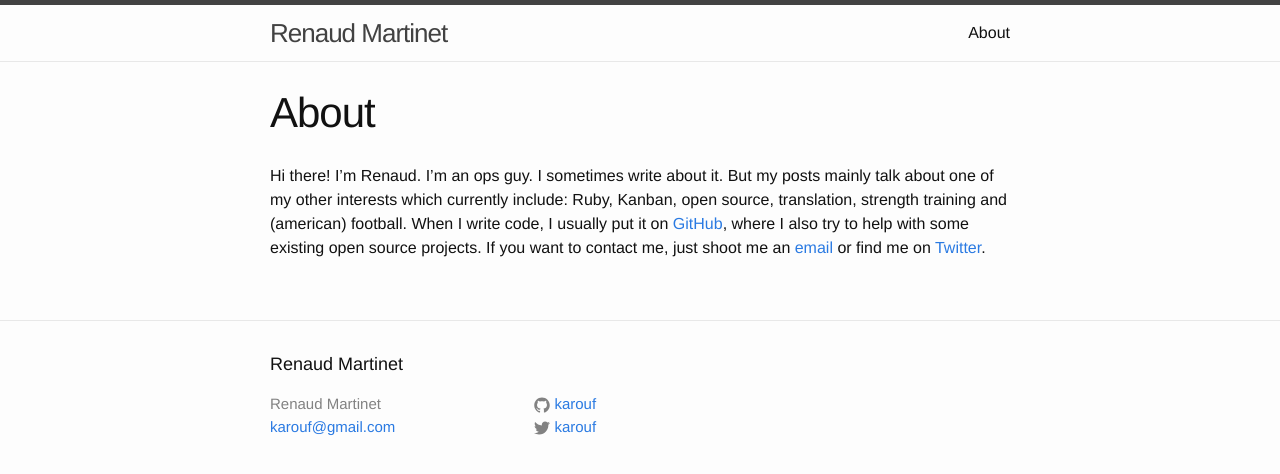
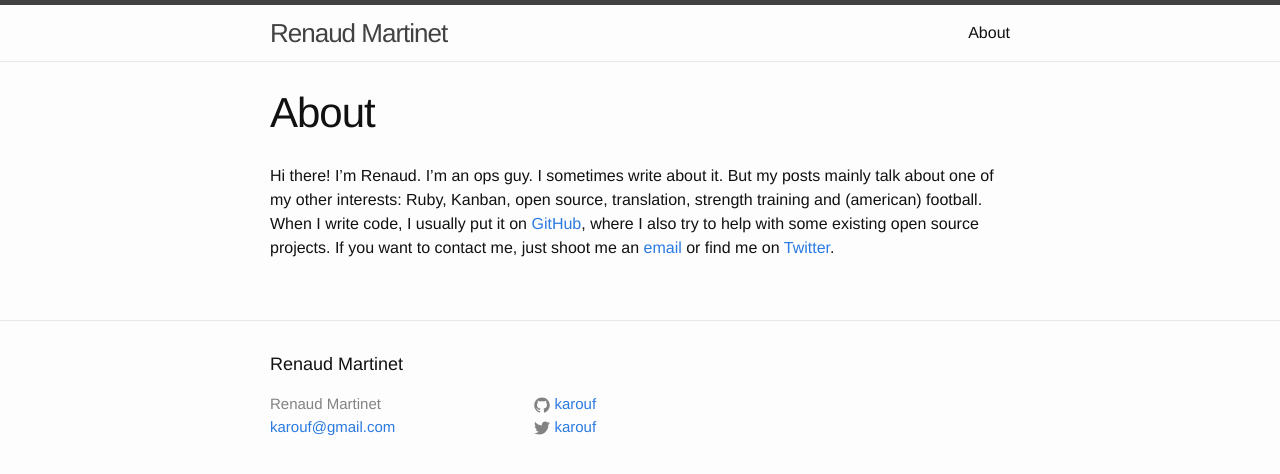
Before and after one commit to karouf/karouf.github.io, a Jekyll site: the page built from about.md, in a window 1280 px wide. Shown: the top 474 px of the page. Built offline with Jekyll 4.4.1, drawn with Linux system fonts in a browser that asks for light colours.

Commit message:
Update the about page

```diff
--- a/about.md
+++ b/about.md
@@ -5,6 +5,6 @@
 ---
 
 Hi there! I'm Renaud. I'm an ops guy.
-I sometimes write about it. But my posts mainly talk about one of my other interests which currently include: Ruby, Kanban, open source, translation, strength training and (american) football.
-When I write code, I usually put it on [GitHub](https://github.com/karouf), where I also try to help with some existing open source projects.
-If you want to contact me, just shoot me an [email](mailto:hi@renaudmarti.net) or find me on [Twitter](https://twitter.com/karouf).
+I sometimes write about it. But my posts mainly talk about one of my other interests: Ruby, Kanban, open source, translation, strength training and (american) football.
+When I write code, I usually put it on [GitHub](https://github.com/{{ site.github_username }}), where I also try to help with some existing open source projects.
+If you want to contact me, just shoot me an [email](mailto:{{ site.email }}) or find me on [Twitter](https://twitter.com/{{ site.twitter_username }}).
```
